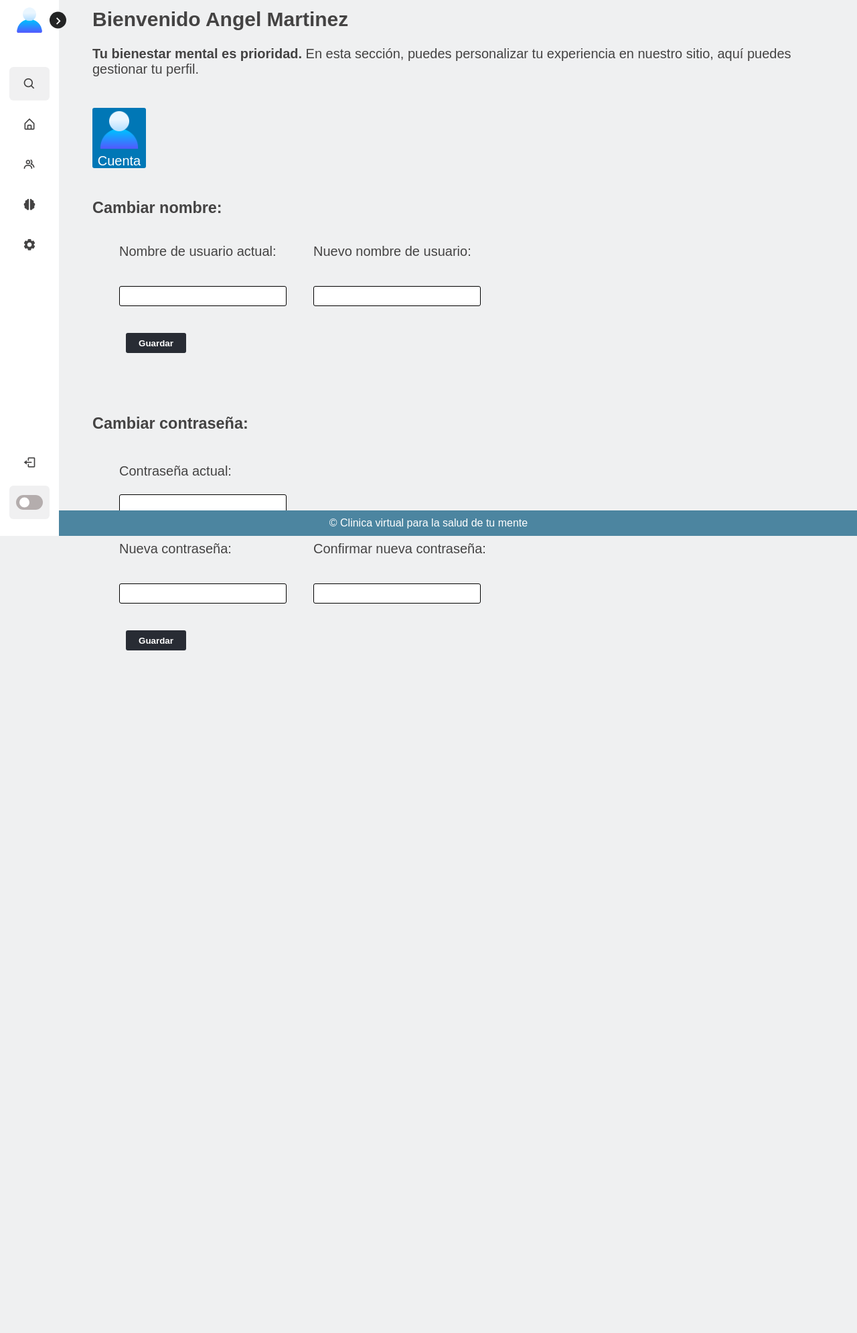
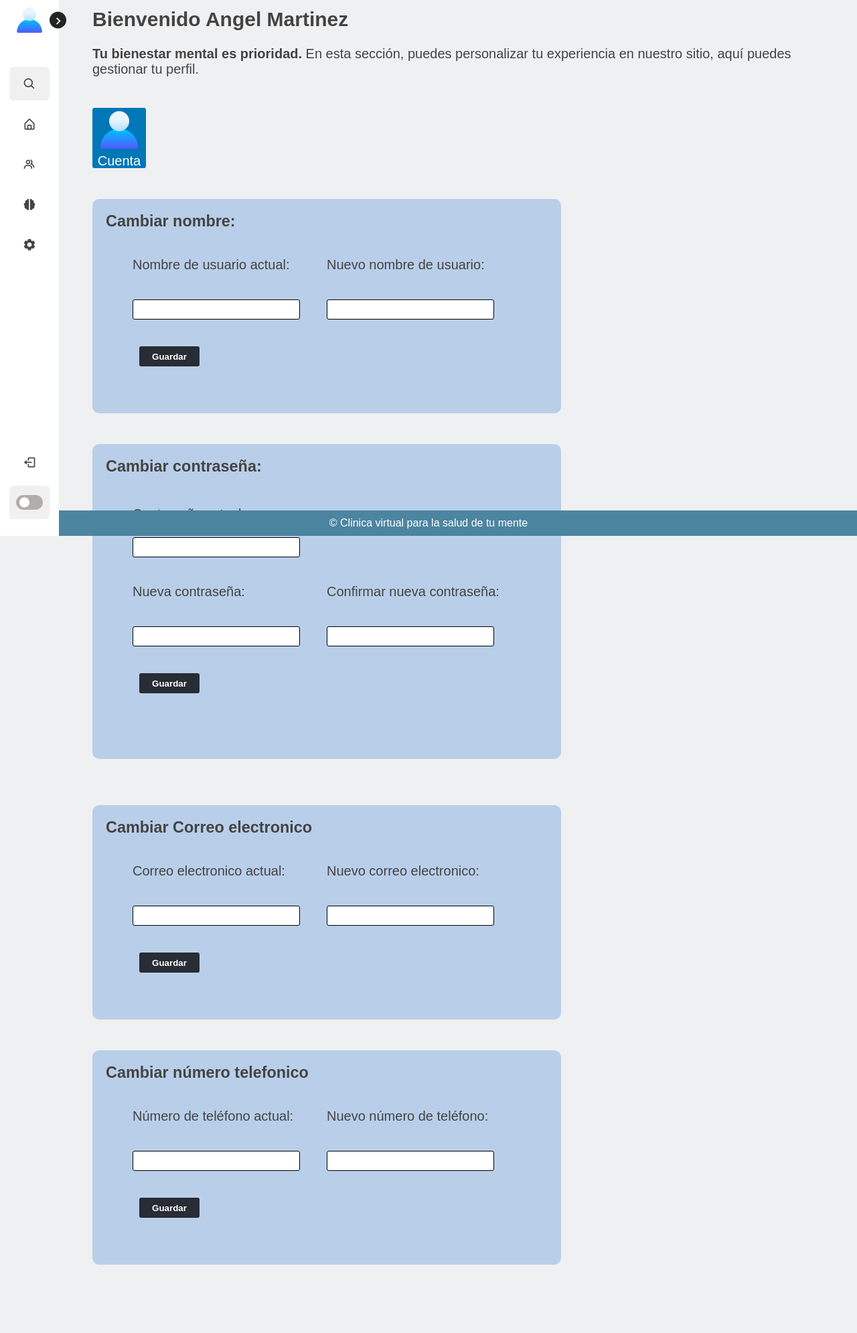
Before and after one commit to tomasbn03/asistente-sm, a PHP site: page /settings.php in a window 1280 px wide. Shown: the whole page at 67% size. Before the commit the page ends 971 px from the top, so only its background shows below. Run offline with PHP 8.4, Linux system fonts and the light colour scheme; a user stored in the database is signed in.

Commit message:
Se suben los cambios realizados

```diff
--- a/css/form-cambnm.css
+++ /dev/null
@@ -1,50 +0,0 @@
-table {
-    border-collapse: separate;
-    border-spacing: 40px;
-}
-
-input[type="text"] {
-    width: 250px;
-    height: 30px;
-    border-radius: 3px;
-    outline: none;
-    border: solid 1px;
-}
-
-input[type="password"] {
-    width: 250px;
-    height: 30px;
-    border-radius: 3px;
-    outline: none;
-    border: solid 1px;
-}
-
-input[type="submit"]{
-    width: 90px;
-    height: 30px;
-    border-radius: 3px;
-    background-color: #282C34;
-    color: white;
-    border-style: none;
-    font-weight: bolder;
-    margin-left: 50px;
-}
-
-.container {
-    width: 80px;
-    height: 90px;
-    text-align: center;
-    border-radius: 3px;
-    background-color: #0077B6;
-    color: white;
-}
-
-.img-prfl {
-    width: 60px;
-    height: 60px;
-    margin-top: 3px;
-}
-
-.form-group-f {
-    margin-left: 40px;
-}
--- /dev/null
+++ b/css/forms-settings.css
@@ -0,0 +1,110 @@
+table {
+    border-collapse: separate;
+    border-spacing: 40px;
+}
+
+input[type="text"] {
+    width: 250px;
+    height: 30px;
+    border-radius: 3px;
+    outline: none;
+    border: solid 1px;
+}
+
+input[type="password"] {
+    width: 250px;
+    height: 30px;
+    border-radius: 3px;
+    outline: none;
+    border: solid 1px;
+}
+
+input[type="email"] {
+    width: 250px;
+    height: 30px;
+    border-radius: 3px;
+    outline: none;
+    border: solid 1px;
+}
+
+input[type="submit"]{
+    width: 90px;
+    height: 30px;
+    border-radius: 3px;
+    background-color: #282C34;
+    color: white;
+    border-style: none;
+    font-weight: bolder;
+    margin-left: 50px;
+}
+
+.container {
+    width: 80px;
+    height: 90px;
+    text-align: center;
+    border-radius: 3px;
+    background-color: #0077B6;
+    color: white;
+}
+
+.img-prfl {
+    width: 60px;
+    height: 60px;
+    margin-top: 3px;
+}
+
+.form-group-f {
+    margin-left: 40px;
+}
+
+.contenedor-1 {
+    background-color: #B9CFE9;
+    width: 700px;
+    height: 320px;
+    display: block;
+    margin: 0;
+    border-radius: 10px;
+}
+
+.sub-contenedor-1 {
+    padding: 20px;
+}
+
+.contenedor-2 {
+    background-color: #B9CFE9;
+    width: 700px;
+    height: 470px;
+    display: block;
+    margin: 0;
+    border-radius: 10px;
+}
+
+.sub-contenedor-2 {
+    padding: 20px;
+}
+
+.contenedor-3 {
+    background-color: #B9CFE9;
+    width: 700px;
+    height: 320px;
+    display: block;
+    margin: 0;
+    border-radius: 10px;
+}
+
+.sub-contenedor-3 {
+    padding: 20px;
+}
+
+.contenedor-4 {
+    background-color: #B9CFE9;
+    width: 700px;
+    height: 320px;
+    display: block;
+    margin: 0;
+    border-radius: 10px;
+}
+
+.sub-contenedor-4 {
+    padding: 20px;
+}
--- a/login-register.php
+++ b/login-register.php
@@ -72,6 +72,7 @@
                 <input type="text" name="usuario" placeholder="Usuario" />
                 <input type="email" name="correo" placeholder="Correo electronico" required/>
                 <input type="password" name="contrasenia" placeholder="Contraseña" required/>
+                <input type="text" id="telefono" name="telefono" placeholder="Telefono" required>
                 <br>
                 <button type="submit">Registrarse</button>
             </form>
--- a/settings.php
+++ b/settings.php
@@ -16,13 +16,16 @@ $usuario = $_SESSION['nombre'];
     <meta charset="UTF-8">
     <meta name="viewport" content="width=device-width, initial-scale=1.0">
     <link href='https://unpkg.com/boxicons@2.1.1/css/boxicons.min.css' rel='stylesheet'>
-    <link rel="stylesheet" href="css/form-settings.css">
-    <link rel="stylesheet" href="css/form-cambnm.css">
+    <link rel="stylesheet" href="css/forms-settings.css">
     <link rel="stylesheet" href="css/menu.css">
     <link rel="stylesheet" href="css/styles.css">
+    <link rel="stylesheet" href="css/error-message.css">
+
+
 </head>
 <title>Sistema de Salud Mental</title>
 <body>
+<!-- Barra de menú principal -->
 <nav class="sidebar close">
         <header>
             <div class="image-text">
@@ -73,8 +76,6 @@ $usuario = $_SESSION['nombre'];
                             <span class="text nav-text">Perfil</span>
                         </a>
                     </li>
-
-
                 </ul>
             </div>
 
@@ -102,7 +103,7 @@ $usuario = $_SESSION['nombre'];
         </div>
     </nav>
 
-
+    <!-- Seccion principal de la pagina home -->
     <section class="home">
         <div class="text">
             <h1>Bienvenido <?php echo $_SESSION['nombre']; ?></h1> <br>
@@ -118,9 +119,13 @@ $usuario = $_SESSION['nombre'];
 
             <br><br>
 
-            <!-- Formulario de configuración -->
+            <!-- Formularios de configuración -->
+
+            <!-- Filtros para cambiar nombre que aparece en el sistema -->
             <form action="cambiar-nombre.php" method="POST">
-                <!-- Filtros para cambiar nombre que aparece en el sistema -->
+
+                <div class="contenedor-1">
+                    <div class="sub-contenedor-1">
                     <h3>Cambiar nombre: </h3>
                     <div class="input-name">
                         <table>
@@ -143,25 +148,31 @@ $usuario = $_SESSION['nombre'];
                         </table>
                     </div>
                     <input type="submit" name="submitName" value="Guardar"><br><br>
+                    <!-- Menesaje de error para cambiar correo -->
                     <?php
-            if(isset($_GET['error_message'])){
+                        if(isset($_GET["error_message"])){
                             ?>
-                <div class="error-message">
-                <p>
+                            <p class="name-message">
                                     <?php
                                         echo $_GET['error_message'];
                                     ?>
+
                             </p>
-                </div>
                         <?php
                         }
-            ?> <br>
+                    ?>
+                    </div>
+                </div>
+
             </form>
+            <!-- Fin de filtros para cambiar nombre -->
 
 <br><br>
 
-            <!-- Formulario para cambiar la contraseña -->
+            <!-- Filtro para cambiar la contraseña -->
             <form action="cambiar-contrasenia.php" method="POST">
+                    <div class="contenedor-2">
+                        <div class="sub-contenedor-2">
                         <h3>Cambiar contraseña:</h3><br> <br>
                     <div class="form-group-f">
                          <label for="currentPassword">Contraseña actual:</label> <br> <br>
@@ -189,26 +200,123 @@ $usuario = $_SESSION['nombre'];
                             </div>
                             <input type="submit" name="submitPass" value="Guardar"><br> <br> <br>
                             <?php
-                    if (isset($_GET['pass_error_message'])) {
+                                if(isset($_GET["pass_error_message"])){
                                     ?>
-                        <p class="error-message-pass">
+                                    <p class="pass-message">
                                             <?php
                                                 echo $_GET['pass_error_message'];
                                             ?>
+
                                     </p>
                                 <?php
                                 }
                             ?>
+                        </div>
+                    </div>
+            </form>
+            <!-- Fin de filtro para cambiar la contraseña -->
+
+<br><br><br>
+
+
+            <!-- Filtro para cambiar el correo electronico -->
+            <form action="cambiar-correo.php" method="POST">
+                    <div class="contenedor-3">
+                        <div class="sub-contenedor-3">
+                        <h3>Cambiar Correo electronico</h3>
+                <div class="input-name">
+                    <table>
+                        <tr>
+                            <td>
+                                <label for="currentEmail">Correo electronico actual:</label>
+                            </td>
+                            <td>
+                                <label for="newEmail">Nuevo correo electronico:</label>
+                            </td>
+                        </tr>
+                        <tr>
+                            <td>
+                                <input type="email" id="currentEmail" name="currentEmail" required>
+                            </td>
+                            <td>
+                                <input type="email" id="newEmail" name="newEmail" required>
+                            </td>
+                        </tr>
+                    </table>
+                </div>
+                <input type="submit" name="submitEmail" value="Guardar"><br><br>
+                <!-- Menesaje de error para cambiar correo -->
+                <?php
+                    if(isset($_GET["email_message"])){
+                        ?>
+                        <p class="email-message">
+                                <?php
+                                    echo $_GET['email_message'];
+                                ?>
+
+                        </p>
+                    <?php
+                    }
+                ?>
+                        </div>
+                    </div>
+            </form>
+
+<br><br>
+
+            <!-- Fin de filtro para cambiar el numero de telefono -->
+            <form action="cambiar-telefono.php" method="POST">
+                <div class="contenedor-4">
+                    <div class="sub-contenedor-4">
+                    <h3>Cambiar número telefonico</h3>
+                    <div class="input-name">
+                        <table>
+                            <tr>
+                                <td>
+                                    <label for="currentPhone">Número de teléfono actual:</label>
+                                </td>
+                                <td>
+                                    <label for="newPhone">Nuevo número de teléfono:</label>
+                                </td>
+                            </tr>
+                            <tr>
+                                <td>
+                                    <input type="text" id="currentPhone" name="currentPhone" required>
+                                </td>
+                                <td>
+                                    <input type="text" id="newPhone" name="newPhone" required>
+                                </td>
+                            </tr>
+                        </table>
+                    </div>
+                    <input type="submit" name="submitPhone" value="Guardar"><br><br>
+                    <?php
+                    if(isset($_GET["phone_error_message"])){
+                        ?>
+                        <p class="phone-message">
+                                <?php
+                                    echo $_GET['phone_error_message'];
+                                ?>
+
+                        </p>
+                    <?php
+                    }
+                ?>
+                    </div>
+                </div>
             </form>
         </div>
-        <br><br><br><br>
-
+<br>
+<br>
+<br>
+<br>
+<br>
     </section>
-
     <footer>
         <p>&copy; <span id="year"></span> Clinica virtual para la salud de tu mente</p>
     </footer>
-    <script src="./js/menu.js"></script>
-    <script src="./js/script.js"></script>
+
+    <script src="js/menu.js"></script>
+    <script src="js/script.js"></script>
 </body>
 </html>
```
Also changed, not shown: cambiar-contrasenia.php (+4 -4 lines), cambiar-correo.php (added, +46 -0 lines), cambiar-telefono.php (added, +52 -0 lines), css/error-message.css (added, +44 -0 lines), registro.php (+10 -2 lines), css/form-cambpssd.css (deleted). Lines whose indentation alone changed are shown as unchanged.
